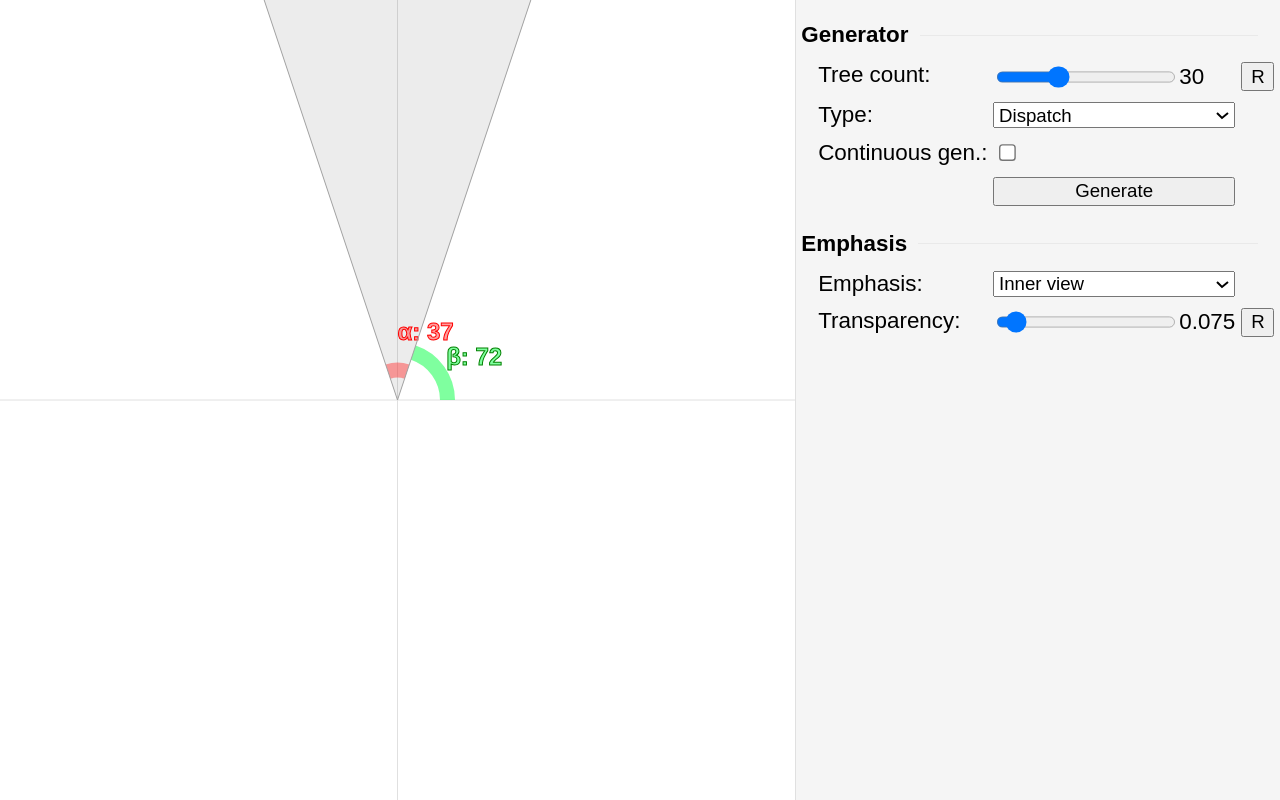
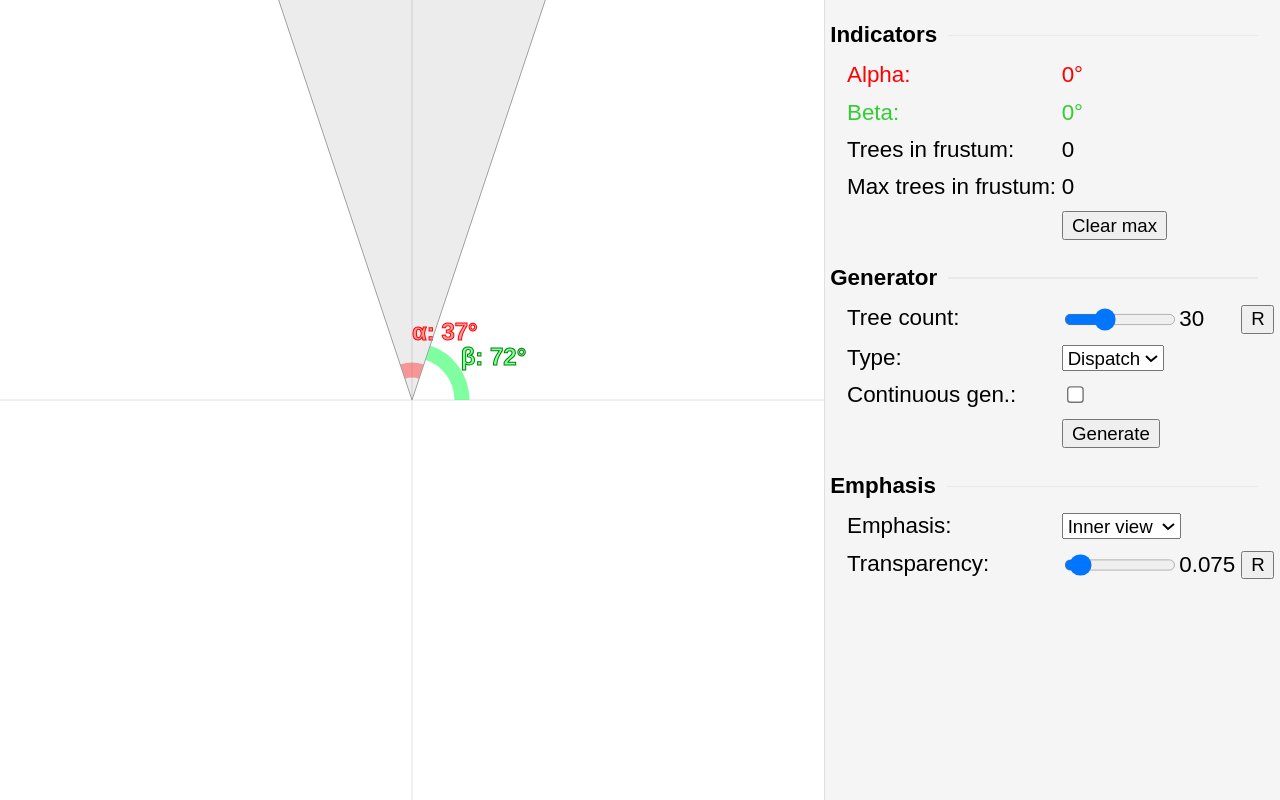
Before and after one commit to TanukiSharp/TreesProblem, a plain HTML site: page web/index.html in a window 1280 px wide. Drawn offline with Linux system fonts and the light colour scheme.

Commit message:
Added indicators to property grid, fixed a few visuals

```diff
--- a/web/app/cameraHandler.js
+++ b/web/app/cameraHandler.js
@@ -11,6 +11,9 @@ export class CameraHandler extends EventTarget {
         this._beta = null;
 
         this._inFrustumCount = null;
+
+        this._displayAlphaAngle = 0;
+        this._displayBetaAngle = 0;
 
         for (const point of controlPoints) {
             if (point.tags.includes(POINT_TYPE_ALPHA_START)) {
@@ -34,6 +37,14 @@ export class CameraHandler extends EventTarget {
         this.checkPointsInFrustum();
     }
 
+    get alphaAngle() {
+        return this._displayAlphaAngle;
+    }
+
+    get betaAngle() {
+        return this._displayBetaAngle;
+    }
+
     _resetStates() {
         this._alphaStartMoveState = 'enter';
         this._betaMoveState = 'enter';
@@ -50,11 +61,11 @@ export class CameraHandler extends EventTarget {
         this._betaLength = MathUtils.distanceToOrigin(this._beta);
     }
 
-    _onAlphaStartMovedEnter(e) {
+    _onAlphaStartMovedEnter() {
         this._computeAnglesAndLengths();
     }
 
-    _onAlphaStartMovedUpdate(e) {
+    _onAlphaStartMovedUpdate() {
         const alphaStartAngle = MathUtils.computeAngle(this._alphaStart);
 
         const newBetaAngle = alphaStartAngle;
@@ -70,6 +81,12 @@ export class CameraHandler extends EventTarget {
 
     _onBetaMovedUpdate() {
         const betaAngle = MathUtils.computeAngle(this._beta);
+
+        this._displayBetaAngle = -Math.round(
+            MathUtils.radiansToDegrees(
+                MathUtils.normalizeAngle(betaAngle)
+            )
+        );
 
         const newAlphaStartAngle = betaAngle;
         const newAlphaStartX = Math.cos(newAlphaStartAngle) * this._alphaStartLength;
@@ -88,7 +105,7 @@ export class CameraHandler extends EventTarget {
             return pointAngle <= alphaStartAngle && pointAngle >= alphaEndAngle;
         }
 
-        return !(pointAngle <= alphaEndAngle && pointAngle >= alphaStartAngle);
+        return (pointAngle <= alphaEndAngle && pointAngle >= alphaStartAngle) === false;
     }
 
     checkPointsInFrustum() {
@@ -96,6 +113,8 @@ export class CameraHandler extends EventTarget {
         const alphaEndAngle = MathUtils.normalizeAngle(MathUtils.computeAngle(this._alphaEnd));
 
         const alphaAngle = MathUtils.deltaAngle(alphaStartAngle, alphaEndAngle);
+
+        this._displayAlphaAngle = Math.round(MathUtils.radiansToDegrees(alphaAngle));
 
         const realAlphaEndAngle = (alphaStartAngle - alphaAngle) % (Math.PI * 2);
 
--- a/web/app/mathUtils.js
+++ b/web/app/mathUtils.js
@@ -1,4 +1,8 @@
 export class MathUtils {
+    static radiansToDegrees(radians) {
+        return radians * 180 / Math.PI;
+    }
+
     // Transforms angle that goes from 0 to -180 and from +180 to 0
     // in an angle that goes from 0 to 360.
     static normalizeAngle(angle) {
--- a/web/app/renderers/cameraRenderer.js
+++ b/web/app/renderers/cameraRenderer.js
@@ -79,7 +79,7 @@ export class CameraRenderer {
 
         ctx.font = 'bold 24px Arial';
         ctx.fillStyle = 'rgba(255, 64, 64, 0.5)';
-        const alphaText = `\u03b1: ${Math.round(MathUtils.deltaAngle(betaAngle, alphaAngle) * 180 / Math.PI)}`;
+        const alphaText = `\u03b1: ${Math.round(MathUtils.radiansToDegrees(MathUtils.deltaAngle(betaAngle, alphaAngle)))}°`;
         const alphaTextX = Math.cos(alphaAngleCenter) * 60;
         const alphaTextY = Math.sin(alphaAngleCenter) * 60;
         ctx.fillText(alphaText, alphaTextX, alphaTextY);
@@ -96,7 +96,7 @@ export class CameraRenderer {
 
         ctx.font = 'bold 24px Arial';
         ctx.fillStyle = 'rgba(0, 255, 64, 0.5)';
-        const betaText = `\u03b2: ${Math.round(-betaAngle * 180 / Math.PI)}`;
+        const betaText = `\u03b2: ${Math.round(MathUtils.radiansToDegrees(-betaAngle))}°`;
         const betaTextX = Math.cos(betaAngle - (betaAngle / 2)) * 60;
         const betaTextY = Math.sin(betaAngle - (betaAngle / 2)) * 60;
         ctx.fillText(betaText, betaTextX, betaTextY);
--- a/web/app/ui.js
+++ b/web/app/ui.js
@@ -39,6 +39,24 @@ export class Ui {
         }
 
         return span;
+    }
+
+    static createIndicator(initialValue) {
+        let localValue = initialValue ?? '';
+
+        const span = Ui.createSpan(localValue);
+
+        const accessor = new Accessor(() => localValue, v => localValue = v);
+
+        const onChanged = () => span.innerText = accessor.get();
+
+        accessor.addEventListener('value-changed', onChanged);
+
+        return {
+            element: span,
+            accessor: accessor,
+            dispose: () => accessor.removeEventListener('value-changed', onChanged),
+        };
     }
 
     static createSlider(initialValue, min, max, step) {
--- a/web/index.css
+++ b/web/index.css
@@ -53,6 +53,14 @@ body {
     justify-items: stretch;
 }
 
+.root-container > .side-bar > .property-grid-scroller > .property-grid > .alpha-angle {
+    color: red;
+}
+
+.root-container > .side-bar > .property-grid-scroller > .property-grid > .beta-angle {
+    color: limegreen;
+}
+
 .root-container > .side-bar > .property-grid-scroller > .property-grid > * {
     margin-top: 2px;
     margin-bottom: 2px;
@@ -103,6 +111,7 @@ body {
 
 .root-container > .side-bar > .property-grid-scroller > .property-grid > .slider-container > input[type='range'] {
     grid-column: 1;
+    width: 80px;
 }
 
 .root-container > .side-bar > .property-grid-scroller > .property-grid > .slider-container > span {
@@ -116,3 +125,7 @@ body {
 .root-container > .side-bar > .property-grid-scroller > .property-grid > .key {
     margin-left: 12px;
 }
+
+.root-container > .side-bar > .property-grid-scroller > .property-grid > .value {
+    justify-self: start;
+}
--- a/web/index.js
+++ b/web/index.js
@@ -15,6 +15,39 @@ const generatorToDropdownInfo = function(generator) {
         text: generator.name,
         title: generator.description,
     };
+}
+
+const setupIndicatorsPropertyGridSection = function(propertyGrid, pointsManager, cameraHandler) {
+    propertyGrid.title(Ui.createPropertyGridTitleElement('Indicators'));
+
+    const treesInFrustum = Ui.createIndicator('0');
+    const maxTreesInFrustum = Ui.createIndicator('0');
+
+    const clearButtonInfo = Ui.createButton('Clear max', () => maxTreesInFrustum.accessor.set(0));
+
+    const alphaAngleInfo = Ui.createIndicator('0°');
+    const betaAngleInfo = Ui.createIndicator('0°');
+
+    pointsManager.addEventListener('pointmove', e => {
+        if (e.detail.point.tags.includes(POINT_TYPE_ALPHA_START) ||
+            e.detail.point.tags.includes(POINT_TYPE_ALPHA_END)) {
+            alphaAngleInfo.accessor.set(`${cameraHandler.alphaAngle}°`);
+        } else if (e.detail.point.tags.includes(POINT_TYPE_BETA)) {
+            betaAngleInfo.accessor.set(`${cameraHandler.betaAngle}°`);
+        }
+    });
+
+    propertyGrid.add('alpha-angle', 'Alpha:', alphaAngleInfo.element);
+    propertyGrid.add('beta-angle', 'Beta:', betaAngleInfo.element);
+
+    propertyGrid.add(null, 'Trees in frustum:', treesInFrustum.element);
+    propertyGrid.add(null, 'Max trees in frustum:', maxTreesInFrustum.element);
+    propertyGrid.add(null, '', clearButtonInfo.element);
+
+    cameraHandler.addEventListener('infrustumcount-changed', e => {
+        maxTreesInFrustum.accessor.set(Math.max(maxTreesInFrustum.accessor.get(), e.detail));
+        treesInFrustum.accessor.set(e.detail);
+    });
 }
 
 const setupGeneratorPropertyGridSection = function(propertyGrid, pointsManager, cameraHandler, controlPoints) {
@@ -98,6 +131,7 @@ const setupEmphasisPropertyGridSection = function(propertyGrid, cameraRenderer)
 }
 
 const setupPropertyGrid = function(propertyGrid, pointsManager, cameraHandler, cameraRenderer, controlPoints) {
+    setupIndicatorsPropertyGridSection(propertyGrid, pointsManager, cameraHandler);
     setupGeneratorPropertyGridSection(propertyGrid, pointsManager, cameraHandler, controlPoints);
     setupEmphasisPropertyGridSection(propertyGrid, cameraRenderer);
 }
```
